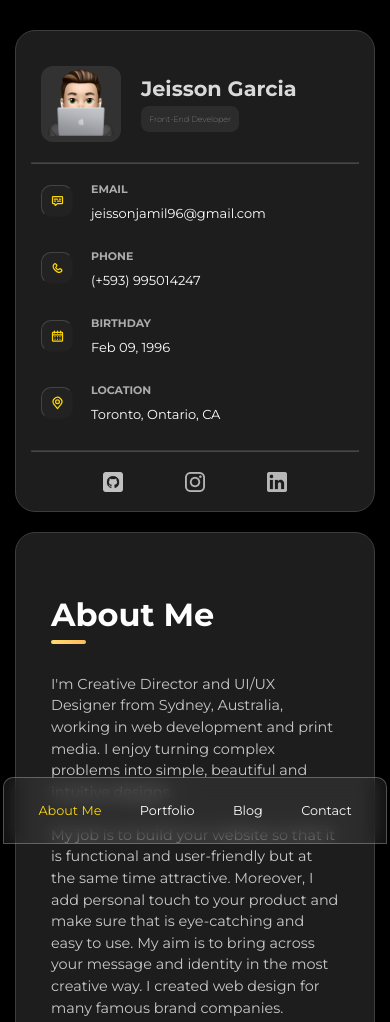
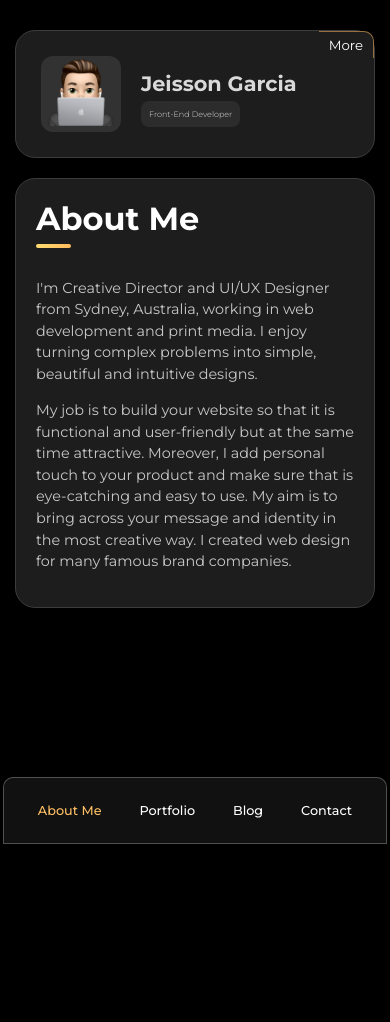
Before and after one commit to JeissonGar96/PORTFOLIO-WEB, a plain HTML site: page index.html in a window 390 px wide. Shown: the top 1022 px of the page. After the commit the page ends 844 px from the top, so only its background shows below. Drawn offline with Linux system fonts and the light colour scheme; a web font is replaced by a local one.

Commit message:
Mejora la carta principal de presentacion, agregamos boton para desplegar mas informacion en dispositivos mas pequenos, y ajustamos un poco mejor el contenido del main content para dispositos mas pequenos

```diff
--- a/index.html
+++ b/index.html
@@ -13,6 +13,7 @@
 
     <main>
         <aside class="aside">
+            <button class="aside__toggle-button">More</button>
             <div class="aside__container">
                 <div class="aside__info-principal-container">
                     <div class="aside_img-container">
@@ -24,7 +25,7 @@
                     </div>
                 </div>
 
-                <hr>
+                <hr class="separador-hr">
 
                 <div class="aside__info-more-container">
 
@@ -78,7 +79,7 @@
                     </div>
                 </div>
 
-                <hr>
+                <hr class="separador-hr">
 
                 <div class="aside__social-container">
                     <a class="social__link" href=""><img src="images/github.png" alt=""></a>
@@ -100,33 +101,35 @@
             </nav>
 
             <article id="about" class="content about active">
-                <header>
+                <header class="main-header">
                     <h1 class="main-title">About Me</h1>
                 </header>
                     <p>
                         I'm Creative Director and UI/UX Designer from Sydney, Australia,
                         working in web development and print media. I enjoy turning complex problems into simple, beautiful and intuitive designs.
-                        <br><br>
+                    </p>
+
+                    <p>
                         My job is to build your website so that it is functional and user-friendly but at the same time attractive. Moreover, I add personal touch to your product and make sure that is eye-catching and easy to use. My aim is to bring across your message and identity in the most creative way. I created web design for many famous brand companies.
                     </p>
             </article>
 
             <article id="portfolio" class="content portfolio">
-                <header>
+                <header class="main-header">
                     <h1 class="main-title">Portfolio</h1>
                 </header>
 
             </article>
 
             <article id="blog" class="content blog">
-                <header>
+                <header class="main-header">
                     <h1 class="main-title">Blog</h1>
                 </header>
 
             </article>
 
             <article id="contact" class="content contact">
-                <header>
+                <header class="main-header">
                     <h1 class="main-title">Contact</h1>
                 </header>
                 <p>This is the Contact section. Get in touch with us!</p>
--- a/script.js
+++ b/script.js
@@ -1,6 +1,10 @@
 document.addEventListener('DOMContentLoaded', function() {
     const sections = document.querySelectorAll('.content');
     const navLinks = document.querySelectorAll('.nav-link');
+    const toggleButton = document.querySelector(".aside__toggle-button");
+    const infoMoreContainer = document.querySelector(".aside__info-more-container");
+    const hrElements = document.querySelectorAll('.separador-hr');
+    const socialContainer = document.querySelector('.aside__social-container');
 
     // Función para ocultar todas las secciones
     function hideAllSections() {
@@ -26,4 +30,11 @@ document.addEventListener('DOMContentLoaded', function() {
             this.classList.add('active');
         });
     });
+
+    // Evento para el botón de alternancia del aside
+    toggleButton.addEventListener("click", function() {
+        infoMoreContainer.classList.toggle("show");
+        hrElements.forEach(hr => hr.classList.toggle("show"));
+        socialContainer.classList.toggle("show");
+    });
 });
--- a/style.css
+++ b/style.css
@@ -55,7 +55,7 @@ main{
 
 .aside__info-profesion{
     font-size: 13px;
-    font-weight: 100;
+    font-weight: 300;
     max-width: max-content;
     padding: 10px;
     margin: 10px auto;
@@ -64,7 +64,7 @@ main{
     background-color: #fff1;
 }
 
-hr{
+.separador-hr{
     margin-top: 10px;
     opacity: 0.2;
 }
@@ -85,7 +85,7 @@ hr{
 
 .info__more-icon{
     display: flex;
-    color: gold;
+    color: #ffbf64;
     align-items: center;
     justify-content: center;
     min-width: 50px;
@@ -104,6 +104,7 @@ hr{
     justify-content: start;
     margin-left: 10px;
     align-content: center;
+
 }
 
 .info__more-title{
@@ -117,6 +118,9 @@ hr{
     color: #fff;
     font-size: 13px;
     margin: 0;
+    width: 140px;
+    overflow: hidden;
+    text-overflow: ellipsis;
 }
 
 .aside__social-container{
@@ -133,6 +137,21 @@ hr{
 
 .social__link img:hover{
     opacity: 0.85;
+}
+
+.aside__toggle-button {
+    position: absolute;
+    top: 0px;
+    right: 0px;
+    background: #1d1d1d;
+    color: #fff;
+    border: none;
+    border-top: 1px solid #ffbb5c88;
+    border-right: 1px solid #ffbb5c88;;
+    padding: 5px 10px;
+    cursor: pointer;
+    border-radius: 0px 10px;
+    display: none;
 }
 
 
@@ -161,11 +180,13 @@ hr{
         display: flex;
         gap: 20px;
         margin-left: 10px;
+        margin-top: 0;
         align-items: center;
     }
 
     .aside__img{
         width: 120px;
+        margin: 10px auto;
     }
 
     .aside__info-name{
@@ -192,6 +213,24 @@ hr{
         width: 230px;
     }
 
+    .aside__toggle-button {
+        display: block;
+    }
+
+    /* Ocultar el contenedor inicialmente */
+    .aside__info-more-container, .separador-hr, .aside__social-container {
+        display: none;
+    }
+
+
+    /* Mostrar el contenedor cuando se añade la clase 'show' */
+    .aside__info-more-container.show, .aside__social-container.show {
+        display: flex;
+    }
+
+    .separador-hr.show{
+        display: block;
+    }
 
 }
 
@@ -248,7 +287,7 @@ hr{
     padding: 15px ;
     border: 1px solid #3c3c3c;
     border-radius: 20px;
-    height: 100vh;
+    height: max-content;
 }
 
 .main__nav-bar{
@@ -279,6 +318,7 @@ hr{
 .main__nav-item a{
     color: #fff;
     text-decoration: none;
+    font-weight: 500;
 }
 
 .main__nav-item a:hover{
@@ -286,7 +326,7 @@ hr{
 }
 
 .main__nav-item .nav-link.active{
-    color: gold;
+    color: #ffbf64;
 }
 
 .content {
@@ -377,7 +417,6 @@ hr{
         width: auto;
     }
 
-
 }
 
 @media screen and (max-width:710px){
@@ -409,5 +448,13 @@ hr{
         padding: 3px 10px;
     }
 
+    .content{
+        padding: 5px;
+    }
+
+    .main-title{
+        margin: 0 0 30px;
+    }
+
 
 }
```
